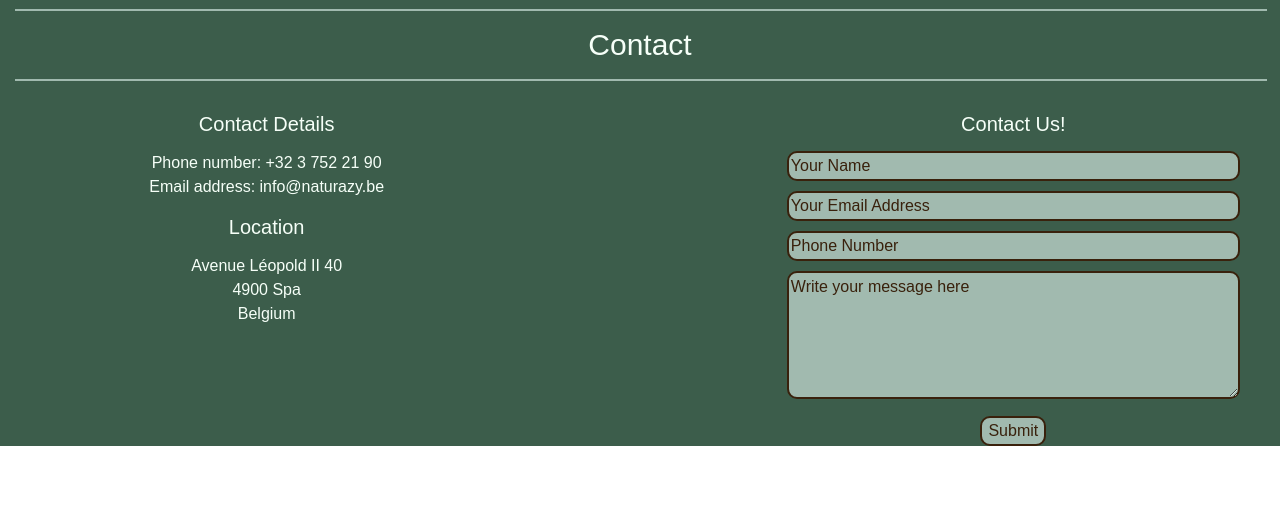
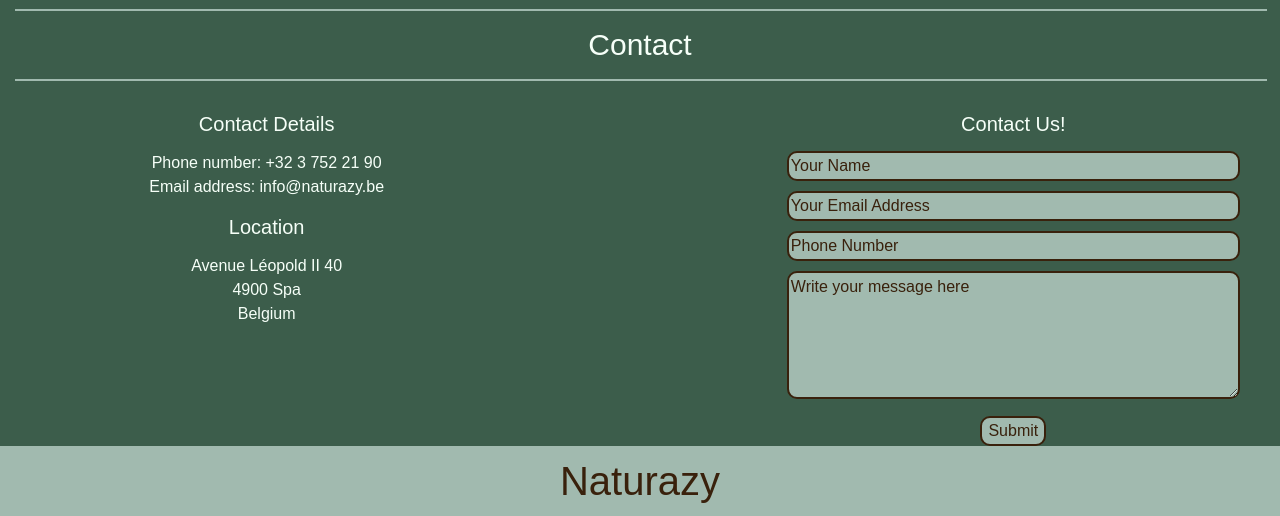
Before and after one commit to AnoukSmet/Naturazy, a plain HTML site: page index.html in a window 1280 px wide. Shown: the part 3834-4350 px from the top of the page. Before the commit the page ends 4280 px from the top, so only its background shows below. Drawn offline with nearby package versions, Linux system fonts and the light colour scheme; a web font is replaced by a local one.

Commit message:
Added footer to index.html

```diff
--- a/assets/css/style.css
+++ b/assets/css/style.css
@@ -372,6 +372,25 @@ textarea {
     border-radius: 10px;
 }
 
+/*--------------------------------- Footer */
+
+.footer-section {
+    min-height: 70px;
+    width: 100%;
+    margin: 0;
+    padding: 0;
+    text-align: center;
+}
+
+.footer-section a {
+    text-decoration: none;
+    color: #39210C;
+    font-family: "Eagle Lake", sans-serif;
+    font-size: 40px;
+    line-height: 70px;
+
+}
+
 /*--------------------------------- Media Queries */
  @media (max-width: 768px) {
      .prices {
--- a/index.html
+++ b/index.html
@@ -25,7 +25,7 @@
                             <a class="nav-link" href="index.html"><span class="active">Welcome</span></a>
                         </li>
                         <li class="nav-item mr-2 flex-column">
-                         <a class="nav-link" href="#"><span>Tree Houses</span></a>
+                         <a class="nav-link" href="#tree-houses"><span>Tree Houses</span></a>
                         </li>
                         <li class="nav-item mr-2 flex-column">
                             <a class="nav-link" href="#"><span>Gallery</span></a>
@@ -81,7 +81,7 @@
             </div>
         </div>
     </section>
-    <section class="container-fluid">
+    <section class="container-fluid" id="tree-houses">
         <div class="row bg-color-dark">
             <div class="col-12">
                 <hr class="hr">
@@ -254,7 +254,13 @@
             </div>
         </div>
     </section>
-    <footer></footer>
+    <footer class="container-fluid footer-section bg-color-light">
+        <div class="row no-gutters">
+            <div class="col-12">
+                <a href="index.html">Naturazy</a>
+            </div>
+        </div>
+    </footer>
 
  <div class="modal fade price-modal" id="exampleModal" tabindex="-1" role="dialog" aria-labelledby="exampleModalLabel" aria-hidden="true">
   <div class="modal-dialog" role="document">
```
